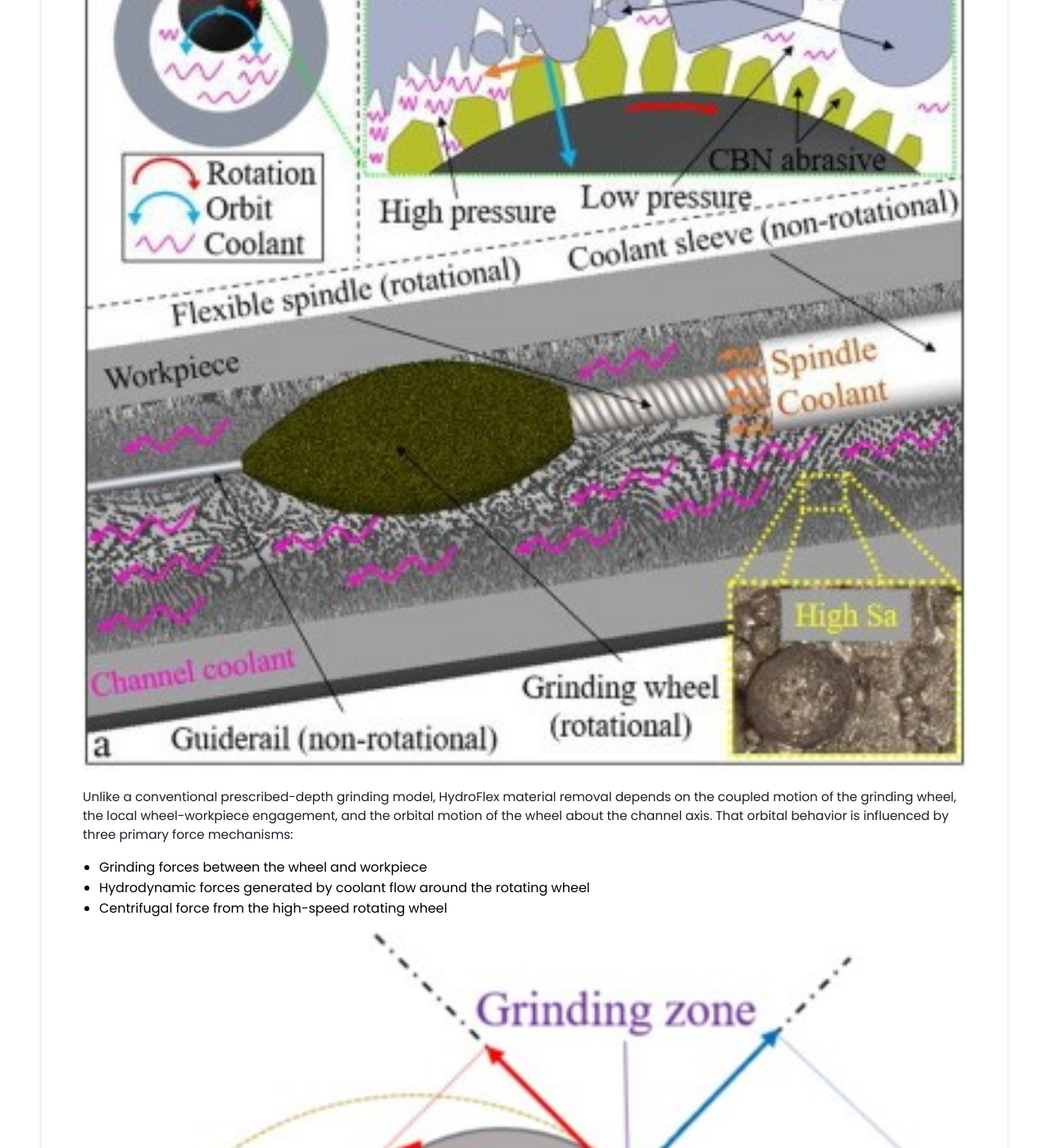
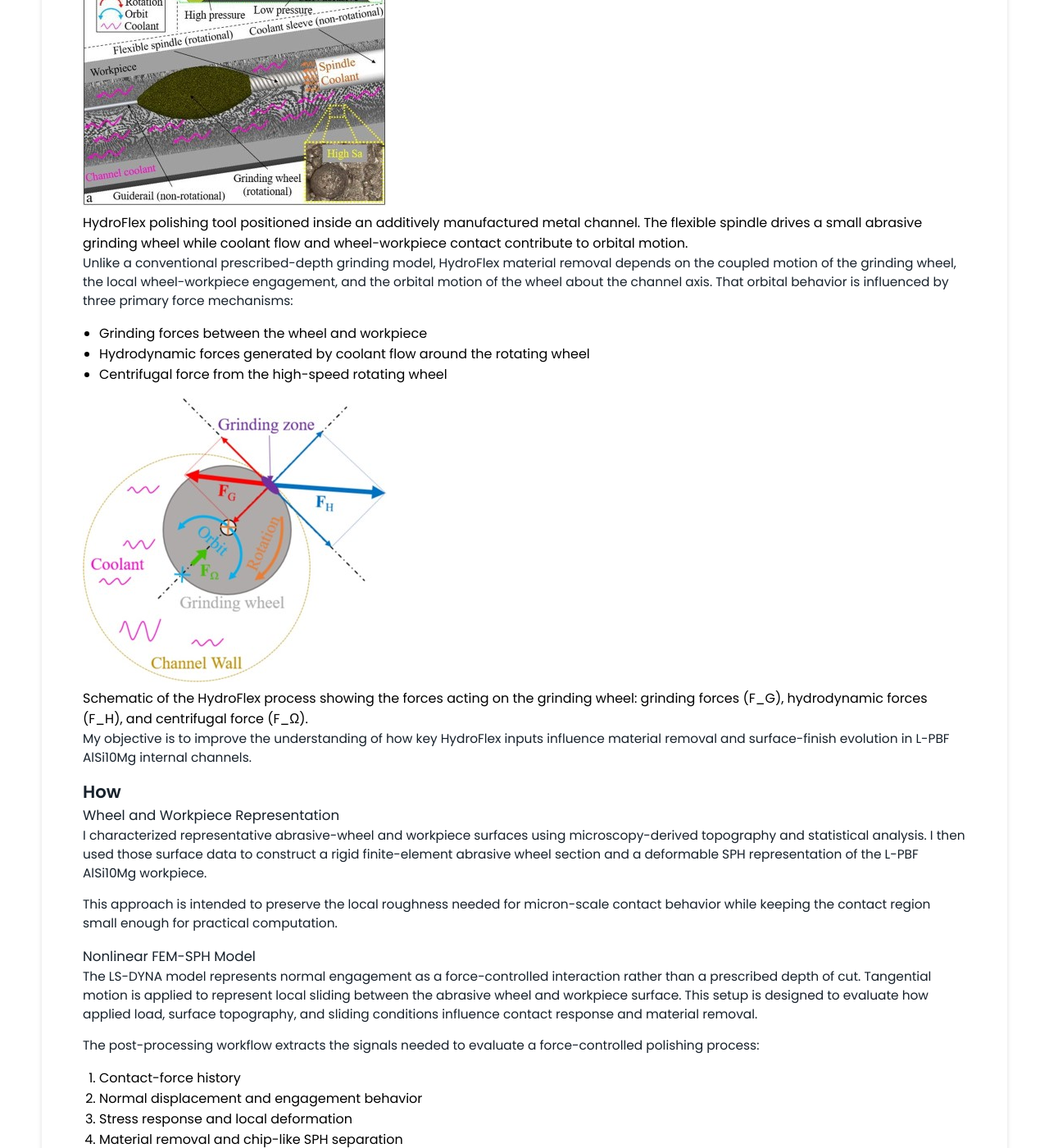
Before and after one commit to natemaldonado15/natemaldonado15.github.io, a Jekyll site: the page built from _projects/01-hydroflex-grinding-simulation/index.md, in a window 1280 px wide and 1400 px high, scrolled down 1433 px. Shown: the whole window at 82% size. Built offline with Jekyll 4.4.1, drawn with Linux system fonts in a browser that asks for light colours; some of the changed text lies outside the part shown.

Commit message:
Update project index

```diff
--- a/_projects/01-hydroflex-grinding-simulation/index.md
+++ b/_projects/01-hydroflex-grinding-simulation/index.md
@@ -22,7 +22,12 @@
 
 HydroFlex is a hydrodynamic flexible spindle polishing process developed at WPI for finishing internal channels in additively manufactured metal components. The process uses a small electroplated abrasive grinding wheel mounted on a flexible spindle and driven at high rotational speed inside an as-built channel.
 
-<img src="/_projects/01-hydroflex-grinding-simulation/Hydroflex_Main_Photo.jpg" alt="HydroFlex polishing tool positioned inside an additively manufactured internal channel" width="100%">
+<figure class="project-figure project-figure-75">
+    <img src="/_projects/01-hydroflex-grinding-simulation/Hydroflex_Main_Photo.jpg" alt="HydroFlex polishing tool positioned inside an additively manufactured internal channel">
+    <figcaption>
+        HydroFlex polishing tool positioned inside an additively manufactured metal channel. The flexible spindle drives a small abrasive grinding wheel while coolant flow and wheel-workpiece contact contribute to orbital motion.
+    </figcaption>
+</figure>
 
 Unlike a conventional prescribed-depth grinding model, HydroFlex material removal depends on the coupled motion of the grinding wheel, the local wheel-workpiece engagement, and the orbital motion of the wheel about the channel axis. That orbital behavior is influenced by three primary force mechanisms:
 
@@ -30,13 +35,14 @@
 - Hydrodynamic forces generated by coolant flow around the rotating wheel
 - Centrifugal force from the high-speed rotating wheel
 
-<img src="/_projects/01-hydroflex-grinding-simulation/Hydroflex_Schematic.jpg" alt="Schematic of the HydroFlex process showing the forces acting on the grinding wheel: grinding forces (F_G), hydrodynamic forces (F_H), and centrifugal force (F_Ω)." width="100%">
+<figure class="project-figure project-figure-75">
+    <img src="/_projects/01-hydroflex-grinding-simulation/Hydroflex_Schematic.jpg" alt="Schematic of HydroFlex grinding, hydrodynamic, and centrifugal force components">
+    <figcaption>
+        Schematic of the HydroFlex process showing the forces acting on the grinding wheel: grinding forces (F_G), hydrodynamic forces (F_H), and centrifugal force (F_Ω).
+    </figcaption>
+</figure>
 
 My objective is to improve the understanding of how key HydroFlex inputs influence material removal and surface-finish evolution in L-PBF AlSi10Mg internal channels.
-
-## How
-
-### Wheel and Workpiece Representation
 
 ## How
 
```
